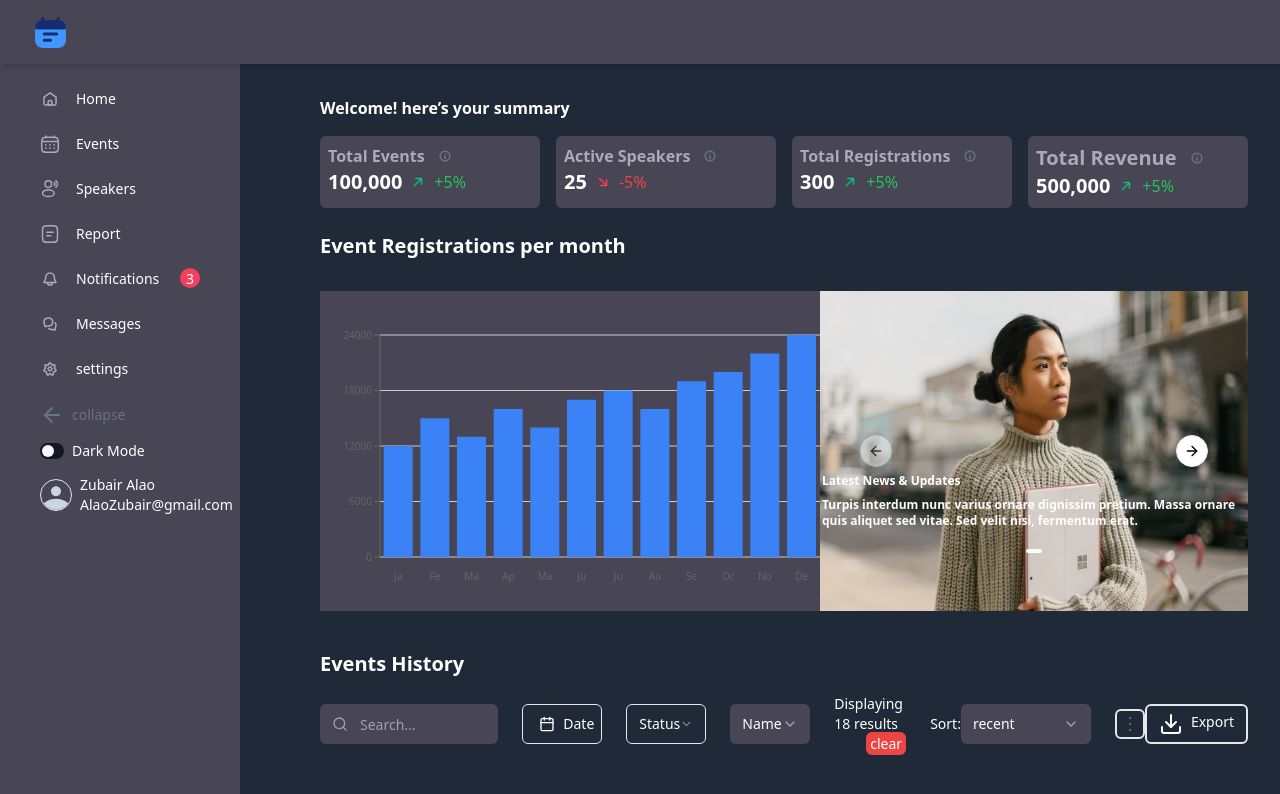
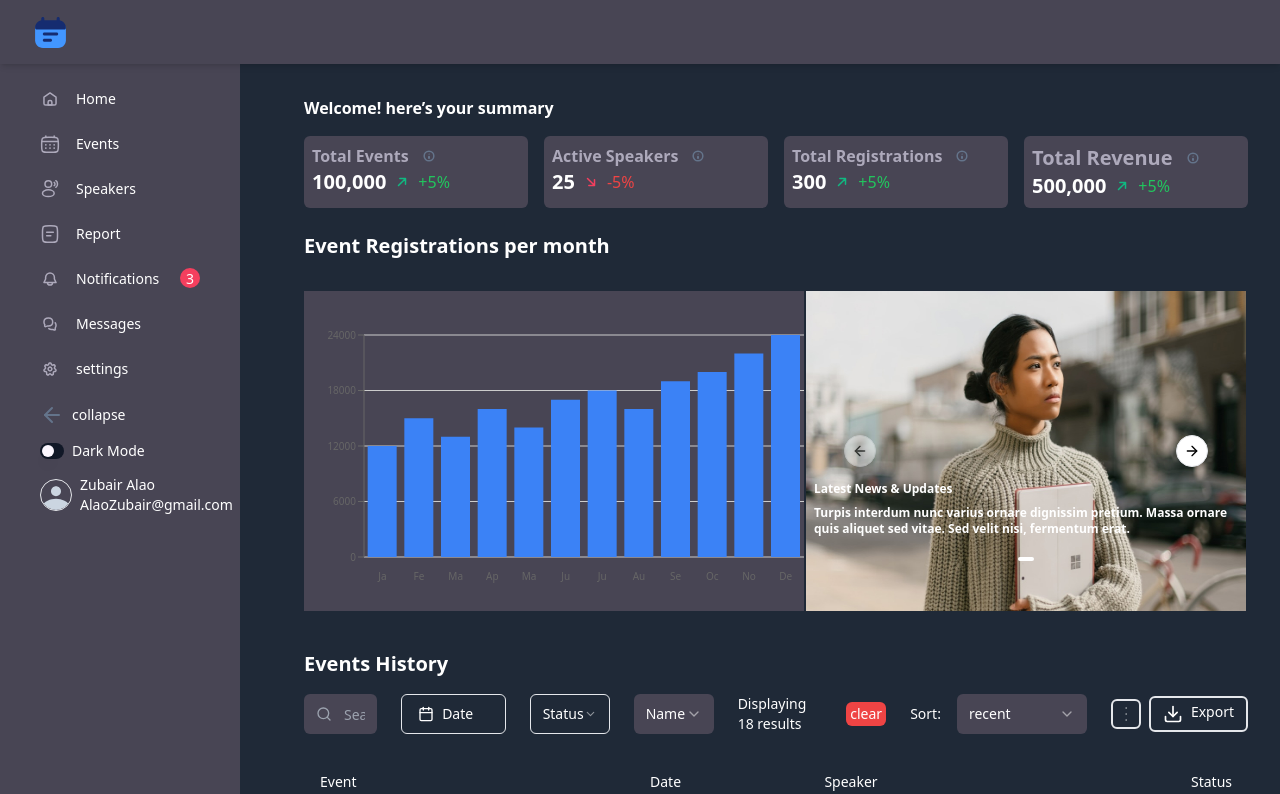
Before and after one commit to ZubairAlao/alphatwelves_frontend_assessment, a React (Vite) app: page / in a window 1280 px wide. Shown: the top 794 px of the page. Built offline with nearby package versions, Linux system fonts and the light colour scheme.

Commit message:
remove unused import

```diff
--- a/src/components/DesktopSideBar.tsx
+++ b/src/components/DesktopSideBar.tsx
@@ -1,5 +1,5 @@
 import imgAvatar from "@/assets/icons/header_icons/image_icon.svg"
-import { useState, useEffect } from "react";
+import { useState } from "react";
 import { NavLink } from "react-router-dom";
 import { navHeaders } from "@/constants";
 import { Switch } from "./ui/switch";
@@ -24,7 +24,7 @@ const DesktopSideBar = () => {
     <div>
         {/* desktop */}
         <div
-            className={`pt-20 max-w-[240px] overflow-y-auto hidden xl:flex bg-white dark:bg-background-dark dark:text-white min-h-screen p-6 h-screen transition-all duration-500 ease-in-out transform w-[100%] border-r dark:border-none border-gray-300`}
+            className={`pt-20 max-w-[240px] overflow-y-auto hidden xl:flex bg-white dark:bg-background-dark dark:text-white min-h-screen p-6 h-screen transform w-[100%] border-r dark:border-none border-gray-300`}
           >
             <ul className="w-full">
               {navHeaders.map((link) => (
@@ -41,15 +41,15 @@ const DesktopSideBar = () => {
                   </NavLink>
                 </li>
               ))}
-              <li className="flex gap-2 items-center w-full py-2 px-4 text-sm text-[#64748B]">
+              <li className="flex gap-2 items-center w-full py-2 px-4 text-sm">
                 {toggleDesktopFullWidth ?
                     <ArrowRight
-                    className="cursor-pointer w-[24px]"
+                    className="cursor-pointer w-[24px] text-[#64748B]"
                         onClick={handleToggleDesktopFullWidth}
                     />
                  :
                     <ArrowLeft
-                    className="cursor-pointer w-[24px]"
+                    className="cursor-pointer w-[24px] text-[#64748B]"
                     onClick={handleToggleDesktopFullWidth}
                     />
                  }
--- a/src/components/DialogEdit.tsx
+++ b/src/components/DialogEdit.tsx
@@ -13,11 +13,10 @@ export type EventProgramWithText  = {
   title: string;
   speaker?: string;
   date: string;
-  status: string;
   DisplayText:string;
 }
 
-export function DialogEdit({ title, date, status, DisplayText}: EventProgramWithText) {
+export function DialogEdit({ title, date, DisplayText}: EventProgramWithText) {
   return (
     <Dialog>
       <DialogTrigger asChild>
--- a/src/components/EventHistory.tsx
+++ b/src/components/EventHistory.tsx
@@ -8,7 +8,6 @@ import {
     SelectItem,
     SelectLabel,
     SelectTrigger,
-    SelectValue,
 } from "@/components/ui/select"
 import * as React from "react"
 import { eventsProgram } from "@/constants"
@@ -80,6 +79,8 @@ const EventHistory = () => {
             sortedEvents.sort((a, b) => new Date(a.date).getTime() - new Date(b.date).getTime());
         }
 
+        console.log(sortedEvents)
+
   return (
     <section className="pb-[100px]">
         <div>
@@ -103,7 +104,7 @@ const EventHistory = () => {
                         <Button
                         variant={"outline"}
                         className={cn(
-                            "w-full xl:max-w-[80px]  justify-start text-left font-normal",
+                            "w-full xl:max-w-[180px]  justify-start text-left font-normal",
                             !date && "text-muted-foreground"
                         )}
                         >
@@ -151,10 +152,13 @@ const EventHistory = () => {
                     </SelectContent>
                 </Select>
 
-                <p>Displaying {filteredEvents.length} results <span className="ml-8 px-1 py-0.5 bg-red-500 rounded-md text-white cursor-pointer" onClick={clearAll}>clear</span></p>
+                <div className="flex gap-2 xl:items-center">
+                    <p>Displaying {filteredEvents.length} results</p>
+                    <span className="ml-8 px-1 py-0.5 bg-red-500 rounded-md text-white cursor-pointer" onClick={clearAll}>clear</span>
+                </div>
 
                 <div className="flex justify-between items-center">
-                    <p>Sort:</p>
+                    <p className="mr-4">Sort:</p>
                     <Select onValueChange={(value) => setOrderEvents(value)}>
                         <SelectTrigger className="w-[130px] dark:border-none dark:bg-background-dark focus:ring-0 focus:outline-none">
                             {orderEvent ? orderEvent : "Order Time"}
@@ -168,14 +172,14 @@ const EventHistory = () => {
                     </Select>
                 </div>
 
-                <div className="flex justify-between items-center">
+                <div className="flex xl:gap-2 justify-between items-center">
                     <div className="w-[30px] h-[30px] border-2 flex flex-col items-center justify-center rounded-md cursor-pointer p-1">
                         <Dot className="w-5" />
                         <Dot className="w-5" />
                         <Dot className="w-5" />
                     </div>
-                    <div className="flex gap-2 border-2 py-1.5 px-3 rounded-md cursor-pointer">
-                        <Download className="w-[24px]" />
+                    <div className="flex gap-2 border-2 py-1 px-3 rounded-md cursor-pointer">
+                        <Download className="w-[20px]" />
                         Export
                     </div>
                 </div>
--- a/src/components/EventList.tsx
+++ b/src/components/EventList.tsx
@@ -4,8 +4,6 @@ import {
     PaginationEllipsis,
     PaginationItem,
     PaginationLink,
-    PaginationNext,
-    PaginationPrevious,
   } from "@/components/ui/pagination";
   import {
     Accordion,
@@ -19,14 +17,12 @@ import {
     SelectContent,
     SelectGroup,
     SelectItem,
-    SelectLabel,
     SelectTrigger,
     SelectValue,
   } from "@/components/ui/select"
   import {
     Table,
     TableBody,
-    TableCaption,
     TableCell,
     TableHead,
     TableHeader,
@@ -154,7 +150,8 @@ import { DialogEdit } from "./DialogEdit";
         <div className="container">
           {/* Render Accordion for the current page */}
           <Accordion type="single" collapsible className="w-full xl:hidden">
-            {eventsData.slice(startIndex, endIndex).map((eventlist, index) => (
+          {eventsData && eventsData.length > 0 ? (
+            eventsData.slice(startIndex, endIndex).map((eventlist, index) => (
               <AccordionItem key={index} value={`item-${index}`}>
                 <AccordionTrigger className="flex items-center text-xs">
                   <span className="w-[140px] text-left">{eventlist.title}</span>
@@ -164,11 +161,14 @@ import { DialogEdit } from "./DialogEdit";
                 </AccordionTrigger>
                 <AccordionContent className="flex justify-between items-center text-xs">
                   <p>{eventlist.speaker}</p>
-                  <DialogEdit title={eventlist.title} status={eventlist.status} date={eventlist.date} DisplayText="Edit" />
+                  <DialogEdit title={eventlist.title} date={eventlist.date} DisplayText="Edit" />
                   <p>{eventlist.date}</p>
                 </AccordionContent>
               </AccordionItem>
-            ))}
+            ))
+          ) : (
+            <p className="font-bold my-8 flex justify-center">No Data</p>
+          )}
           </Accordion>
 
           <div className="hidden xl:block max-w-screen-xl">
@@ -182,16 +182,26 @@ import { DialogEdit } from "./DialogEdit";
                 </TableRow>
               </TableHeader>
               <TableBody className=" w-full">
-              {eventsData.slice(startIndex, endIndex).map((eventlist, index) => (
+              {eventsData && eventsData.length > 0 ? (
+                eventsData.slice(startIndex, endIndex).map((eventlist, index) => (
                   <TableRow key={index}>
                     <TableCell className="font-medium">
-                    <DialogEdit title={eventlist.title} status={eventlist.status} date={eventlist.date} DisplayText={eventlist.title} />
+                      <DialogEdit
+                        title={eventlist.title}
+                        date={eventlist.date}
+                        DisplayText={eventlist.title}
+                      />
                     </TableCell>
                     <TableCell>{eventlist.date}</TableCell>
                     <TableCell>{eventlist.speaker}</TableCell>
                     <TableCell className="text-right">{eventlist.status}</TableCell>
                   </TableRow>
-                ))}
+                ))
+              ) : (
+                <TableRow>
+                  <TableCell colSpan={4} className="text-center">NO data</TableCell>
+                </TableRow>
+              )}
               </TableBody>
             </Table>
           </div>
--- a/src/components/Layout.tsx
+++ b/src/components/Layout.tsx
@@ -7,7 +7,7 @@ const Layout = () => {
   return (
     <div>
         <Header />
-        <main className='xl:flex gap-12 bg-white dark:bg-gray-800 dark:text-white'>
+        <main className='xl:flex gap-8 bg-white dark:bg-gray-800 dark:text-white'>
             <DesktopSideBar/>
             <Outlet />
         </main>
```
Lines whose indentation alone changed are shown as unchanged.
